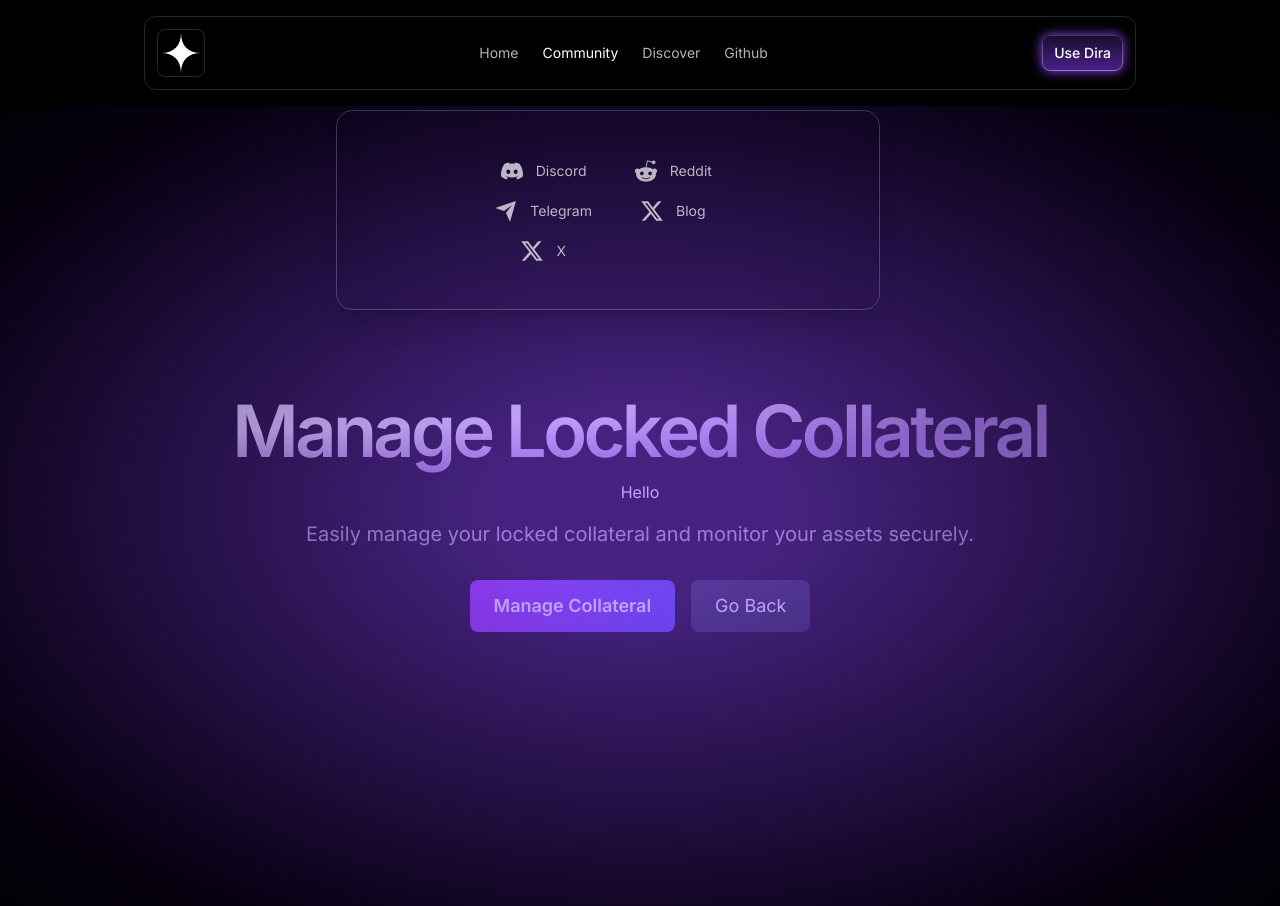
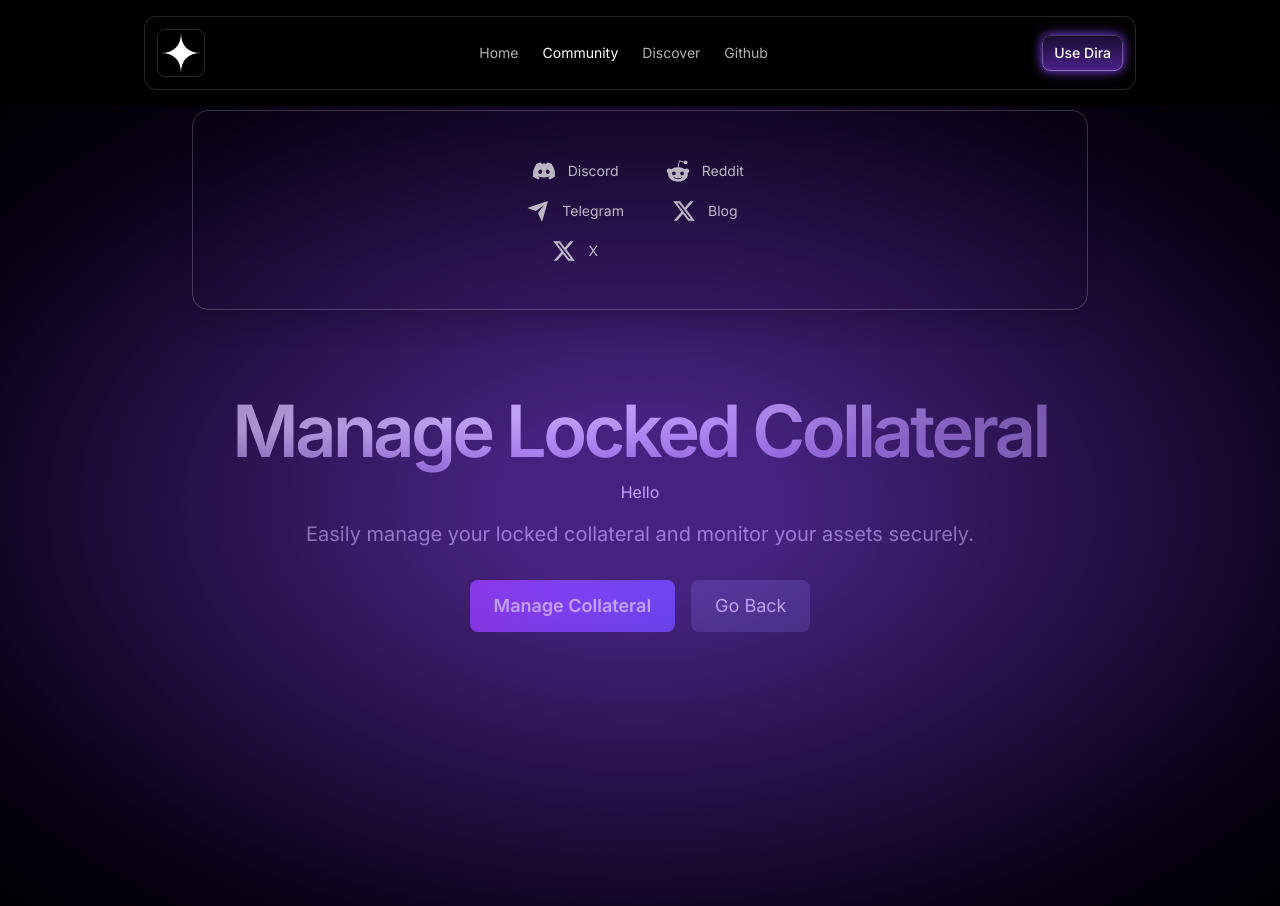
Before and after one commit to DhruvVerma95/Dira, a Next.js app: page /ManageLockedCollateral in a window 1280 px wide. Both pictures are taken after a click on the button "Community". Built offline with nearby package versions, Linux system fonts and the light colour scheme.

Commit message:
Navbar Changes

```diff
--- a/src/sections/Header.tsx
+++ b/src/sections/Header.tsx
@@ -31,10 +31,10 @@ export const Header = ({
 
   return (
     <header
-      className={`py-4 border-b  border-white/15 md:border-none sticky top-0 z-50 transition-all ${
-        isScrolled ? "bg-transparent  " : ""
-      }`}
-    >
+    className={`py-4 border-b border-white/15 md:border-none sticky top-0 z-50 transition-all  ${
+      isScrolled ? "" : ""
+    }`}
+  >
       <div className="max-w-5xl w-full mx-auto px-4 relative">
         <div className="flex justify-between backdrop-blur-md items-center md:border border-white/15 md:p-3 rounded-xl relative w-full">
           {/* Logo - Navigate to Home */}
--- a/src/sections/Top.tsx
+++ b/src/sections/Top.tsx
@@ -42,7 +42,7 @@ export default function Top() {
       setSidebarOpen(false);
       setSidebarContent(null);
       setSelectedNav("Home");
-      router.push("/");
+      window.scrollTo({ top: 0, behavior: "smooth" });
       return;
     }
 
@@ -73,11 +73,11 @@ export default function Top() {
             animate={{ opacity: 1, y: 0 }}
             exit={{ opacity: 0, y: -20 }}
             transition={{ duration: 0.3, ease: "easeInOut" }}
-            className="fixed z-40 w-full max-w-xl left-1/4 px-4 mt-1"
+            className="fixed z-40 w-full flex justify-center px-4 mt-1"
             style={{ top: (headerRef.current?.offsetHeight || 0) + "px" }}
           >
-            {/* Sidebar Box */}
-            <div className="border border-white/20 rounded-2xl p-12 shadow-xl flex flex-col items-center space-y-6 w-full backdrop-blur-lg bg-white/0 min-h-[200px]">
+            {/* Centered Sidebar Box */}
+            <div className="border border-white/20 rounded-2xl p-12 shadow-xl flex flex-col items-center space-y-6 w-full max-w-4xl backdrop-blur-lg min-h-[200px]">
               {/* Smooth Transition Between Components */}
               <div className="w-full relative">
                 <AnimatePresence mode="wait">
```
